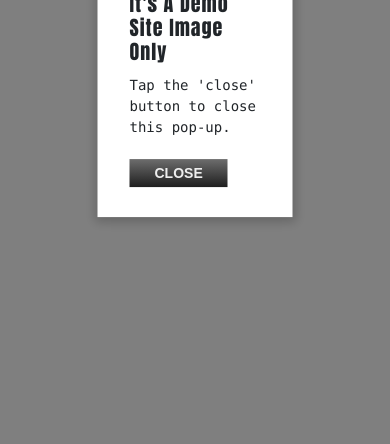
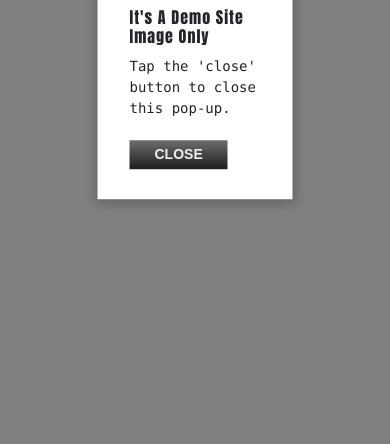
Before and after one commit to tameemahmad49/exam-wordPress-localhost, a plain HTML site: page index.html in a window 390 px wide. Shown: the part 400-844 px from the top of the page. Drawn offline with nearby package versions, Linux system fonts and the light colour scheme.

Commit message:
Update style.css

```diff
--- a/style.css
+++ b/style.css
@@ -187,6 +187,17 @@ display: none;
 }
 
 
+@media (max-width:410px) {
+
+
+    h1 {
+        font-size: 16px;
+    }
+
+}
+
+
+
 @media (max-width:360px) {
 
 
```
